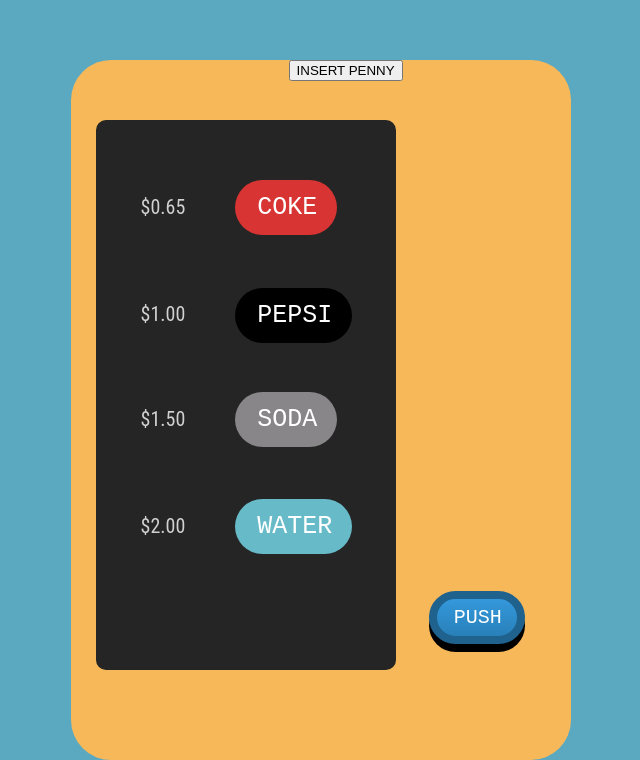
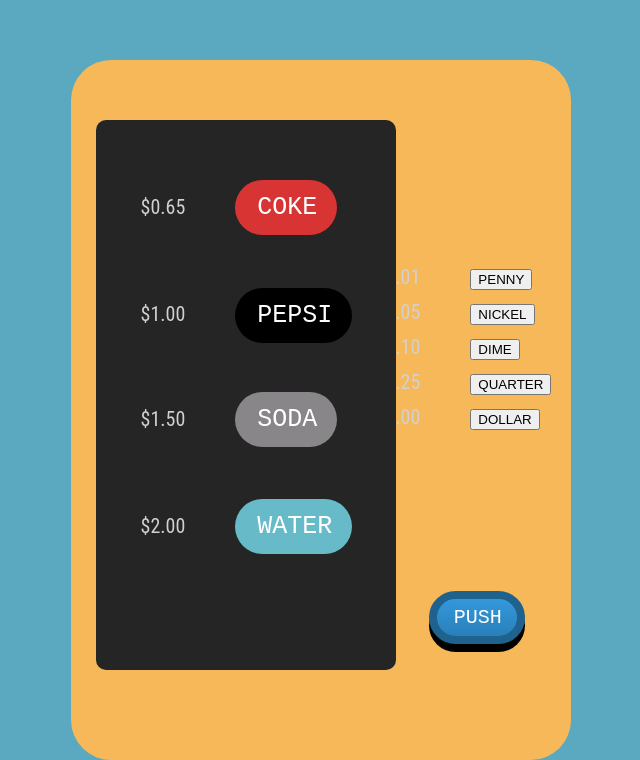
Before and after one commit to HuascarMC/vending-machine, a React (Create React App) app: page / in a window 1280 px wide. Shown: the part 148-908 px from the top of the page, without its empty margins (411-1051 px from the left). Built offline with nearby package versions, Linux system fonts and the light colour scheme.

Commit message:
adjusted coin positinos

```diff
--- a/src/Containers/InputContainer/CoinsComponent.js
+++ b/src/Containers/InputContainer/CoinsComponent.js
@@ -9,12 +9,12 @@
  // Renders a form to get user input and passes the value of state to props table container.
 
   return(
-  <div className="controller">
-    <li><p>$0.01<button className="coin" onKeyPress={ this.updateNumber }>PENNY</button></p></li>
-    <li><p>$0.05<button className="coin" onKeyPress={ this.updateNumber }>NICKEL</button></p></li>
-    <li><p>$0.10<button className="coin" onKeyPress={ this.updateNumber }>DIME</button></p></li>
-    <li><p>$0.25<button className="coin" onKeyPress={ this.updateNumber }>QUARTER</button></p></li>
-    <li><p>$1.00<button className="coin" onKeyPress={ this.updateNumber }>DOLLAR</button></p></li>
+  <div className="coins">
+    <li><p className="coinValue">$0.01<button className="coin" onKeyPress={ this.updateNumber }>PENNY</button></p></li>
+    <li><p className="coinValue">$0.05<button className="coin" onKeyPress={ this.updateNumber }>NICKEL</button></p></li>
+    <li><p className="coinValue">$0.10<button className="coin" onKeyPress={ this.updateNumber }>DIME</button></p></li>
+    <li><p className="coinValue">$0.25<button className="coin" onKeyPress={ this.updateNumber }>QUARTER</button></p></li>
+    <li><p className="coinValue">$1.00<button className="coin" onKeyPress={ this.updateNumber }>DOLLAR</button></p></li>
  </div>
    );
   }
--- a/src/Containers/InputContainer/InputContainer.js
+++ b/src/Containers/InputContainer/InputContainer.js
@@ -1,4 +1,5 @@
 import React from 'react';
+import CoinsComponent from './CoinsComponent.js'
 
 class InputContainer extends React.Component {
  constructor(props) {
@@ -22,8 +23,9 @@
  // Renders a form to get user input and passes the value of state to props table container.
 
   return(
+
   <div className="controller">
-  <button className="INSERT PENNY" onKeyPress={ this.updateNumber }>INSERT PENNY</button>
+    <CoinsComponent />
    <form onSubmit={e => { e.preventDefault(); }} className="get-balance-form">
     <p className="display-input-text">{ this.state.number }</p>
     <button className="push" onKeyPress={ this.updateNumber }>PUSH</button>
@@ -33,9 +35,5 @@
   }
  }
 
- //
- // <li><p>$0.65<button className="coke" onKeyPress={ this.updateNumber }>COKE</button></p></li>
- // <li><p>$1.00<button className="pepsi" onKeyPress={ this.updateNumber }>PEPSI</button></p></li>
- // <li><p>$1.50<button className="soda" onKeyPress={ this.updateNumber }>SODA</button></p></li>
- // <li><p>$2.00<button className="water" onKeyPress={ this.updateNumber }>WATER</button></p></li>
+
 export default InputContainer;
--- a/src/index.css
+++ b/src/index.css
@@ -9,6 +9,13 @@
 
 button {
   margin-left: 50px;
+}
+
+.coins {
+  width: 200px;
+  height: 300px;
+  margin-left: 60%;
+  margin-top: 40%;
 }
 
 .display {
```
